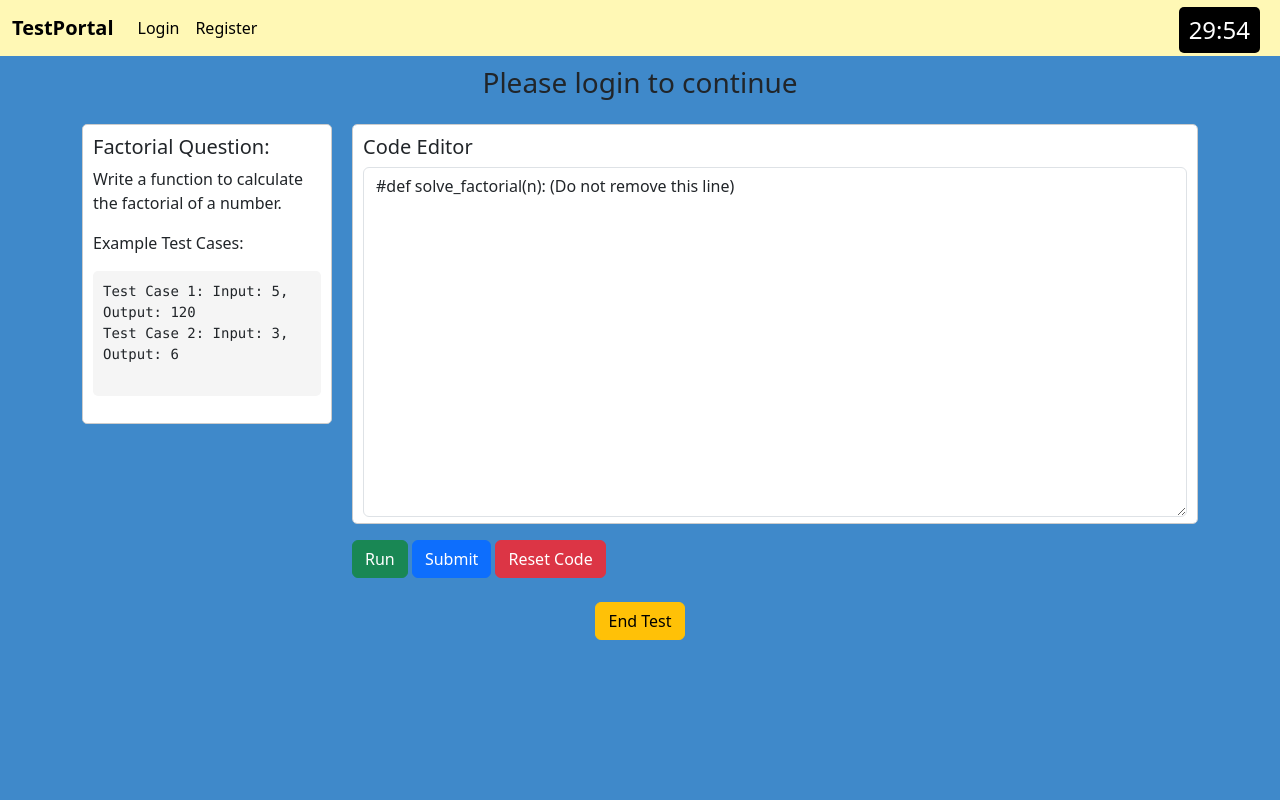
After one commit to sumanthgm-a4/Test_Portal, a Django app: template templates/test.html in a window 1280 px wide. The commit adds this page. Run offline with Django 5.2, Linux system fonts and the light colour scheme; the template is opened without the code that fills it, so the values that code supplies are empty; some libraries are stand-ins or nearby versions.

Commit message:
Added the test code area functionality (needs some imporvements)

```diff
--- a/app1/urls.py
+++ b/app1/urls.py
@@ -6,4 +6,6 @@ urlpatterns = [
     path("login", render_login, name="login"),
     path("register", render_register, name="register"),
     path("logout", render_logout, name="logout"),
+    path("tests", render_test_page, name="tests"),
+    path('run-code/', run_code, name='run_code'),
 ]
--- /dev/null
+++ b/temp_code.py
@@ -0,0 +1 @@
+print("Hello")
--- /dev/null
+++ b/templates/test.html
@@ -0,0 +1,305 @@
+{% include 'navbar.html' %}
+
+<!doctype html>
+<html lang="en">
+
+<head>
+    <meta charset="utf-8">
+    <meta name="viewport" content="width=device-width, initial-scale=1">
+    <title>Tests | TestPortal</title>
+    <link href="https://cdn.jsdelivr.net/npm/bootstrap@5.3.3/dist/css/bootstrap.min.css" rel="stylesheet"
+        integrity="sha384-QWTKZyjpPEjISv5WaRU9OFeRpok6YctnYmDr5pNlyT2bRjXh0JMhjY6hW+ALEwIH" crossorigin="anonymous">
+    <style>
+        body {
+            background-color: #3f89ca;
+        }
+
+        .timer {
+            position: absolute;
+            top: 7px;
+            right: 20px;
+            font-size: 1.5em;
+            color: white;
+            background-color: black;
+            padding: 5px 10px;
+            border-radius: 5px;
+        }
+
+        .editor-container {
+            height: 400px;
+            border: 1px solid #ccc;
+            border-radius: 5px;
+            background-color: white;
+            padding: 10px;
+            overflow-y: auto;
+            /* Enable vertical scrolling */
+        }
+
+        .question-container {
+            height: 300px;
+            overflow-y: auto;
+            margin-bottom: 20px;
+            padding: 10px;
+            border: 1px solid #ccc;
+            border-radius: 5px;
+            background-color: white;
+        }
+
+        .scrollable-textbox {
+            height: 150px;
+            overflow-y: auto;
+            resize: none;
+        }
+
+        .tabs-container {
+            display: flex;
+            flex-direction: row;
+        }
+
+        .tab-content-container {
+            margin-left: 20px;
+            flex-grow: 1;
+        }
+
+        .left-column {
+            flex: 0 0 250px;
+            margin-right: 20px;
+        }
+
+        .right-column {
+            flex-grow: 1;
+        }
+
+        .code-block {
+            background-color: #f5f5f5;
+            border-radius: 5px;
+            padding: 10px;
+            white-space: pre-wrap;
+            word-wrap: break-word;
+        }
+
+        .output {
+            background-color: #f8f9fa;
+            border: 1px solid #ccc;
+            border-radius: 5px;
+            padding: 10px;
+            margin-top: 20px;
+        }
+    </style>
+</head>
+
+<body>
+    <div class="timer" id="timer">30:00</div>
+
+    {% if request.user.is_authenticated %}
+    <div style="padding-top: 10px; padding-bottom: 20px">
+        <h3 align="center">
+            Hello @<strong>{{ request.user.username }}</strong>
+        </h3>
+    </div>
+    {% else %}
+    <div style="padding-top: 10px;" align="center">
+        <h3>Please login to continue</h3>
+    </div>
+    {% endif %}
+
+    <div class="container mt-4">
+        <div class="tabs-container">
+            <div class="left-column">
+                <div class="question-container">
+                    <h5>Factorial Question:</h5>
+                    <p>Write a function to calculate the factorial of a number.</p>
+                    <p>Example Test Cases:</p>
+                    <pre class="code-block">
+Test Case 1: Input: 5, Output: 120
+Test Case 2: Input: 3, Output: 6
+                    </pre>
+                </div>
+            </div>
+
+            <div class="right-column">
+                <div class="editor-container">
+                    <h5>Code Editor</h5>
+                    <textarea class="form-control" rows="14">#def solve_factorial(n): (Do not remove this line)</textarea>
+                </div>
+                <div class="mt-3">
+                    <button class="btn btn-success" id="runCodeButton">Run</button>
+                    <button class="btn btn-primary" id="submitButton">Submit</button>
+                    <button class="btn btn-danger" id="resetCodeButton">Reset Code</button>
+                </div>
+                <!-- Output will be displayed here -->
+                <div id="outputContainer" class="output" style="display: none;"></div>
+            </div>
+        </div>
+    </div>
+
+    <div class="mt-4 text-center">
+        <button class="btn btn-warning" id="endTestButton">End Test</button>
+    </div>
+
+    <script>
+        document.addEventListener("DOMContentLoaded", function () {
+            let timerElement = document.getElementById("timer");
+            let timeRemaining = 1800; // 30 minutes in seconds
+            let timerInterval;
+
+            function formatTime(seconds) {
+                const minutes = Math.floor(seconds / 60);
+                const secs = seconds % 60;
+                return `${String(minutes).padStart(2, '0')}:${String(secs).padStart(2, '0')}`;
+            }
+
+            // Start the timer
+            function startTimer() {
+                timerInterval = setInterval(function () {
+                    if (timeRemaining <= 0) {
+                        clearInterval(timerInterval);
+                        timerElement.textContent = "Time's up!";
+                        alert("Time's up! The test is over.");
+                        exitFullScreen();
+                    } else {
+                        timeRemaining--;
+                        timerElement.textContent = formatTime(timeRemaining);
+                    }
+                }, 1000);
+            }
+
+            // Fullscreen functions
+            function enterFullScreen() {
+                if (document.documentElement.requestFullscreen) {
+                    document.documentElement.requestFullscreen();
+                } else if (document.documentElement.webkitRequestFullscreen) {
+                    document.documentElement.webkitRequestFullscreen();
+                } else if (document.documentElement.msRequestFullscreen) {
+                    document.documentElement.msRequestFullscreen();
+                }
+            }
+
+            function exitFullScreen() {
+                if (document.exitFullscreen) {
+                    document.exitFullscreen();
+                } else if (document.webkitExitFullscreen) {
+                    document.webkitExitFullscreen();
+                } else if (document.msExitFullscreen) {
+                    document.msExitFullscreen();
+                }
+            }
+
+            // Prevent page reload
+            window.onbeforeunload = function () {
+                return "Are you sure you want to leave? Your progress will be lost.";
+            };
+
+            // End Test Button
+            document.getElementById("endTestButton").addEventListener("click", function () {
+                exitFullScreen();
+                clearInterval(timerInterval);  // Stop the timer
+                alert("Test ended!");
+                window.onbeforeunload = null; // Allow reload after test ends
+            });
+
+            // Start timer and full-screen mode on page load
+            timerElement.textContent = formatTime(timeRemaining);
+            startTimer();
+
+            // Trigger full screen once the page is loaded (user interaction needed)
+            setTimeout(enterFullScreen, 1000); // Slight delay to ensure page load completion
+
+            // Handle 'Run' button click
+            document.getElementById("runCodeButton").addEventListener('click', function () {
+                let code = document.querySelector('textarea').value;  // Get code from textarea
+
+                // Send the code to Django backend for execution
+                console.log('Sending code:', code);
+                fetch('/run-code/', {
+                    method: 'POST',
+                    headers: {
+                        'Content-Type': 'application/json',
+                        'X-CSRFToken': '{{ csrf_token }}'
+                    },
+                    body: JSON.stringify({ code: code })
+                })
+                    .then(response => response.json())
+                    .then(data => {
+                        // Get the output container element
+                        const outputContainer = document.getElementById("outputContainer");
+
+                        // Clear previous output
+                        outputContainer.innerHTML = '';
+
+                        // Display the new output
+                        outputContainer.style.display = "block"; // Make it visible
+
+                        // If the code returns an error, display the error message
+                        if (data.error) {
+                            outputContainer.innerHTML = `<pre style="color: red;">Error: ${data.error}</pre>`;
+                        } else {
+                            outputContainer.innerHTML = `<pre>Output: ${data.output}</pre>`; // Display output
+                        }
+                    })
+                    .catch(error => {
+                        console.error('Error:', error);
+                    });
+            });
+
+            // Handle 'Submit' button click
+            document.getElementById("submitButton").addEventListener('click', function () {
+                let code = document.querySelector('textarea').value;
+
+                // Test cases (not needed in the frontend now as they are handled in the backend)
+                // let testCases = [
+                //     { input: 5, expected: 120 },
+                //     { input: 3, expected: 6 },
+                //     { input: 10, expected: 3628800 },
+                //     { input: 0, expected: 1 },
+                //     { input: 1, expected: 1 },
+                //     { input: 2, expected: 2 },
+                //     { input: 15, expected: 1307674368000 },
+                // ];
+
+                // Send the code to Django backend for execution
+                fetch('/run-code/', {
+                    method: 'POST',
+                    headers: {
+                        'Content-Type': 'application/json',
+                        'X-CSRFToken': '{{ csrf_token }}'
+                    },
+                    body: JSON.stringify({ code: code })
+                })
+                .then(response => response.json())
+                .then(data => {
+                    // Get the output container element
+                    const outputContainer = document.getElementById("outputContainer");
+
+                    // Clear previous output
+                    outputContainer.innerHTML = '';
+
+                    // Display the number of failed test cases
+                    outputContainer.style.display = "block"; // Make it visible
+                    console.log(data);
+
+                    if (data.failed_count !== undefined) {
+                        outputContainer.innerHTML = `<pre>Number of failed test cases: ${data.failed_count}</pre>`;
+                    } else if (data.error) {
+                        outputContainer.innerHTML = `<pre style="color: red;">Error: ${data.error}</pre>`;
+                    }
+                })
+                .catch(error => {
+                    console.error('Error:', error);
+                });
+            });
+
+            // Handle 'Reset Code' button click
+            document.getElementById("resetCodeButton").addEventListener('click', function () {
+                // Reset the code editor and output container
+                document.querySelector('textarea').value = '';
+                document.getElementById("outputContainer").style.display = 'none';
+            });
+        });
+    </script>
+
+    <script src="https://cdn.jsdelivr.net/npm/@codemirror/lang-python@6.5.4/dist/index.js"></script>
+    <script src="https://cdn.jsdelivr.net/npm/@codemirror/next@6.5.4/dist/index.js"></script>
+</body>
+
+</html>
```
Also changed, not shown: app1/views.py (+95 -22 lines), templates/index.html (+7 -1 lines), db.sqlite3, 1 other file.
